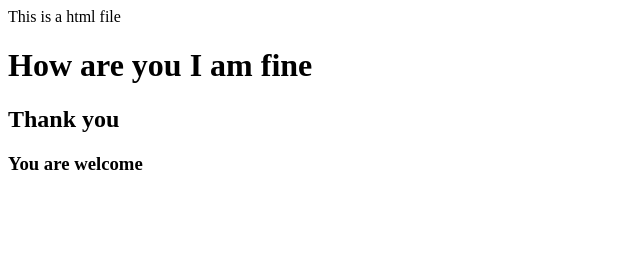
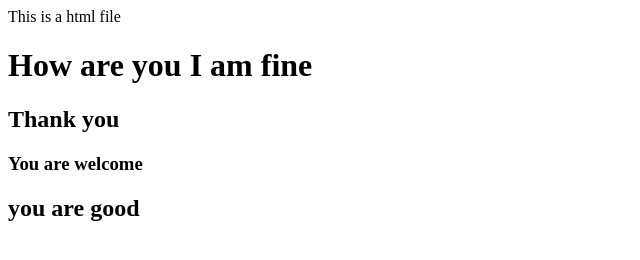
Before and after one commit to mushrura-salsabil/git-hub, a plain HTML site: page index.html in a window 1280 px wide. Shown: the whole page, without its empty margins (0-640 px from the left). Drawn offline with Linux system fonts and the light colour scheme.

Commit message:
You are good

```diff
--- a/index.html
+++ b/index.html
@@ -2,3 +2,4 @@
 <h1>How are you I am fine</h1>
 <h2>Thank you</h2>
 <h3>You are welcome</h3>
+<h2>you are good</h2>
```
